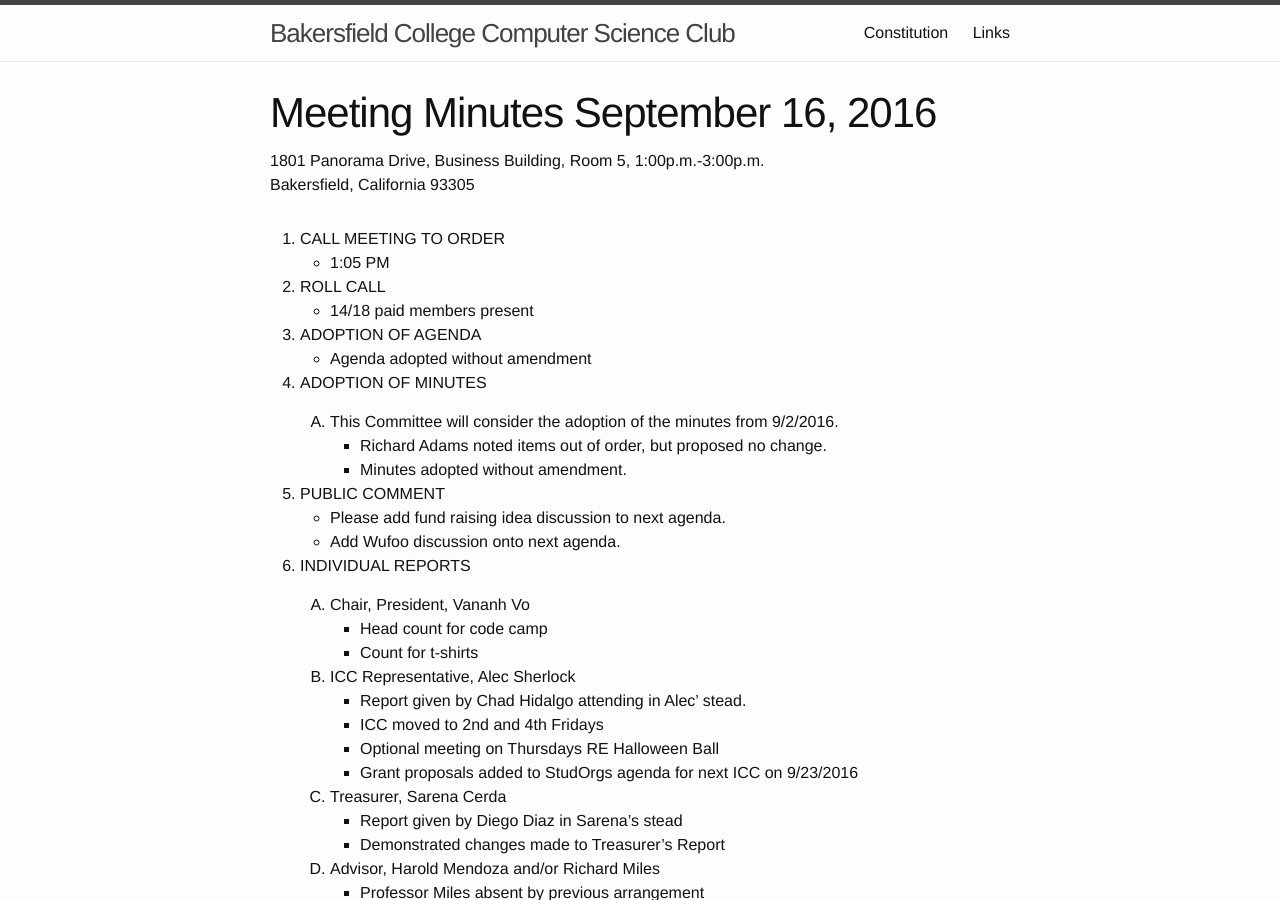
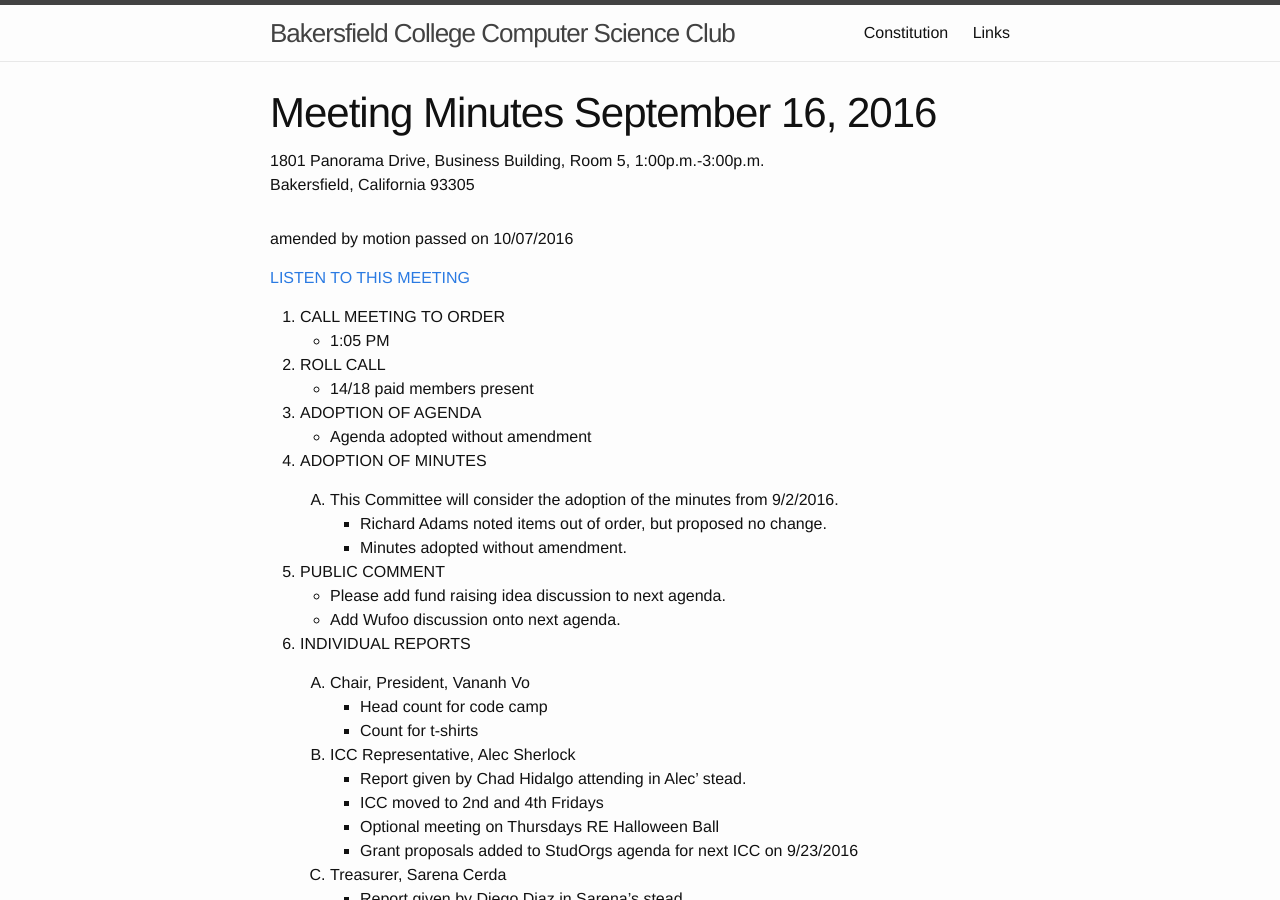
Before and after one commit to AICSC/aicsc.github.io, a Jekyll site: the page built from _posts/minutes/2016-09-16-minutes.markdown, in a window 1280 px wide and 900 px high. Built offline with Jekyll 4.4.1, drawn with Linux system fonts in a browser that asks for light colours.

Commit message:
Inserted audio link at top per amendment motion
The link to the audio recording of this is at the top with an annotation of the amendment motion passed on 10/07/16

```diff
--- a/_posts/minutes/2016-09-16-minutes.markdown
+++ b/_posts/minutes/2016-09-16-minutes.markdown
@@ -1,3 +1,7 @@
+amended  by motion passed on 10/07/2016
+
+[LISTEN TO THIS MEETING](https://fccdl.in/iVum3AT4l)
+
 1.	CALL MEETING TO ORDER
     * 1:05 PM
 
```
